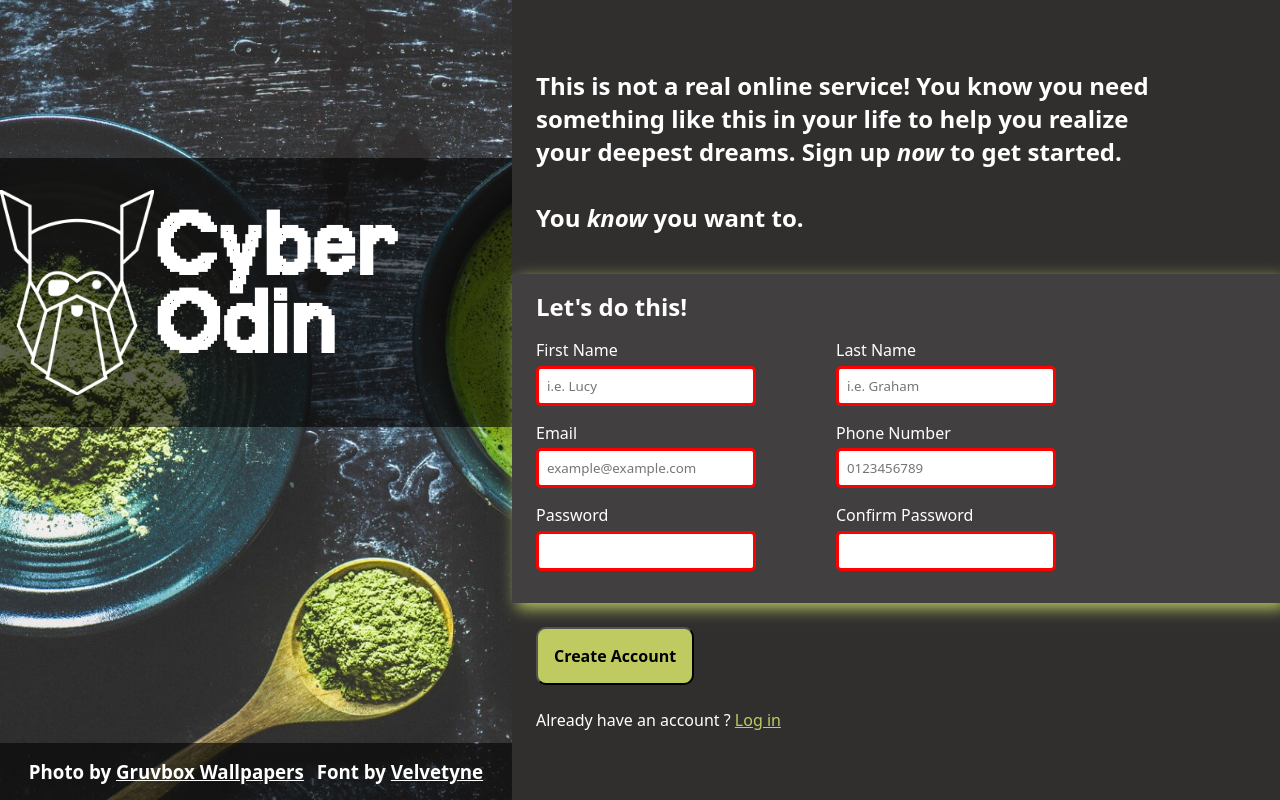
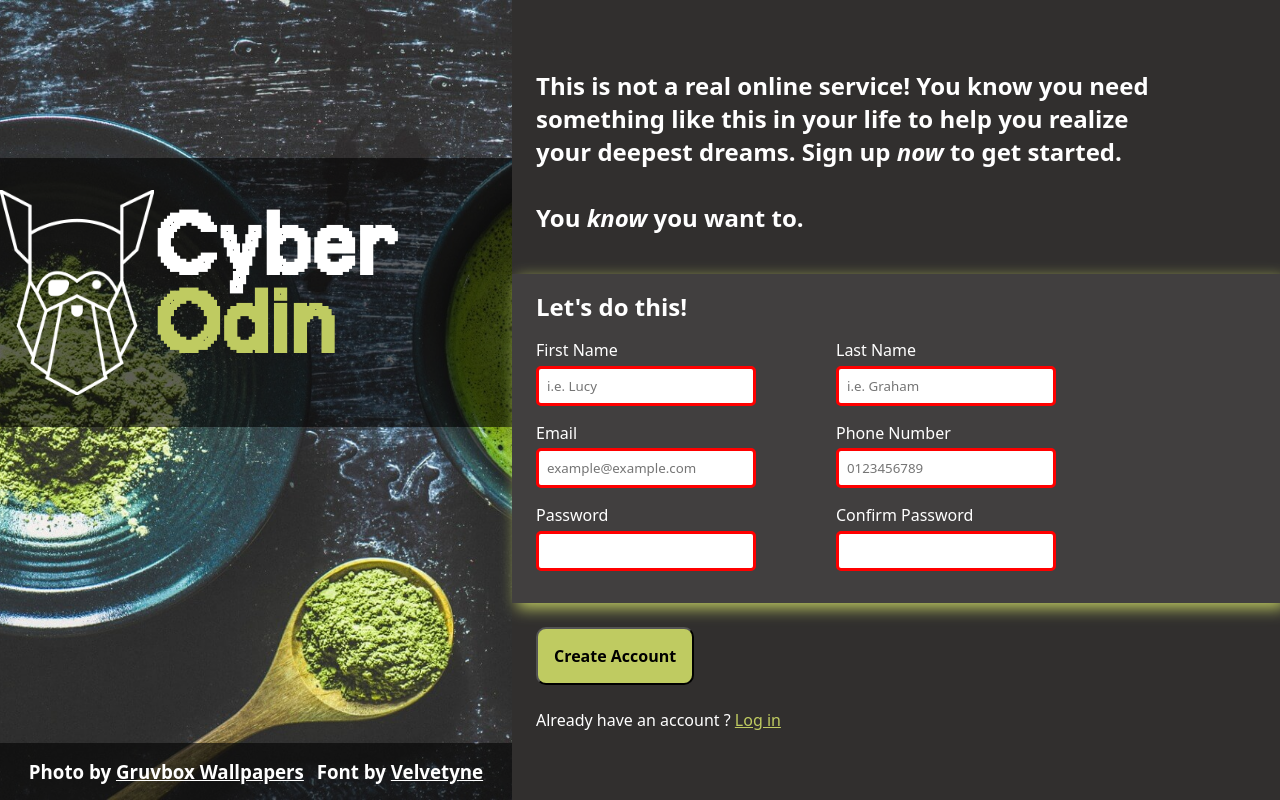
Before and after one commit to itsmogee/sign-up-form, a plain HTML site: page index.html in a window 1280 px wide. Drawn offline with Linux system fonts and the light colour scheme.

Commit message:
updated : Odin text color and credit link
accurate link added
Odin part of logo text changed to green

```diff
--- a/css/style.css
+++ b/css/style.css
@@ -110,6 +110,23 @@ body {
       "Helvetica Neue",
       sans-serif;
   }
+
+  span {
+    font-family:
+      terminal-font,
+      system-ui,
+      -apple-system,
+      BlinkMacSystemFont,
+      "Segoe UI",
+      Roboto,
+      Oxygen,
+      Ubuntu,
+      Cantarell,
+      "Open Sans",
+      "Helvetica Neue";
+    color: #bfcb61;
+    font-weight: 900;
+  }
 }
 
 .form-fields {
--- a/index.html
+++ b/index.html
@@ -10,7 +10,7 @@
     <div class="left">
       <div class="logo">
         <img src="assets/odin-lined.png" alt="" />
-        <h2>Cyber Odin</h2>
+        <h2>Cyber <span>Odin</span></h2>
       </div>
       <div class="credits">
         <h3>
@@ -19,7 +19,9 @@
         </h3>
         <h3>
           Font by
-          <a href="https://www.1001fonts.com/users/velvetyne/">Velvetyne</a>
+          <a href="https://www.1001fonts.com/terminal-grotesque-font.html"
+            >Velvetyne</a
+          >
         </h3>
       </div>
     </div>
```
